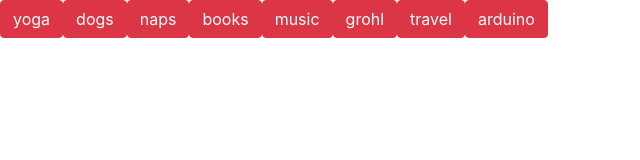
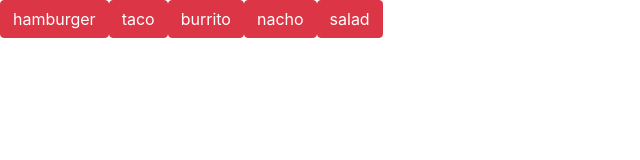
Before and after one commit to JamangutanGH/GifTastic, a plain HTML site: page index.html in a window 1280 px wide. Shown: the whole page, without its empty margins (0-640 px from the left). Drawn offline with nearby package versions, Linux system fonts and the light colour scheme.

Commit message:
final_rework

```diff
--- a/app.js
+++ b/app.js
@@ -1,58 +1,35 @@
 $(document).ready(function () {
+    // topics array
+    var topics = ["hamburger",
+        "taco",
+        "burrito",
+        "nacho",
+        "salad"];
+
     //my api key as a var API_KEY
     var API_KEY = "e7QbBCLWuTVNeGTu0ACiTRMnxML4COsg";
     //var requestUrl to access
     var requestUrl = "https:api.giphy.com/v1/gifs/search?api_key=" + API_KEY + "&limit=10&q=";
-    // topics array
-    var topics = ["yoga",
-        "dogs",
-        "naps",
-        "books",
-        "music",
-        "grohl",
-        "travel",
-        "arduino"];
-        console.log("1working- after topics[]");
+
 
     // for loop to generate and populate length of array into buttons
     for (var i = 0; i < topics.length; i++) {
-        //creating button variable and assigning it to an html button element
+        //create a button variable and assigning it to an html element
         var button = $("<button>");
-        //adding a bootstrap class to generated buttons
-        button.addClass("btn btn-danger");
-        //creates a button for the topic indexed in the topics array
+        //add the bootstap class danger to the previously created button
+        button.addClass("btn btn-danger topic");
+        //assign text to the buttons created topics[], and the corresponding 4loop value
         button.text(topics[i]);
-        //creates the button in the html DOM
+        //target anything with the class button and append the buttons created
         $("#buttons").append(button);
-        console.log("2working- inside topics 4loop");
-
-
-
     }
-
-    //assigning on on click event  button
-    $("button").on("click", function () {
-        $("#gifs").empty();
-        //jquery call on ajax
-        $.ajax({
-            method: "GET",
-            url: requestUrl + $(this).text()
-        }).then(function (response) {
-            console.log("3 working-response.data" + response.data);
-            for (var i = 0; i < response.data.length; i++) {
-                var img = createImage(response, i);
-                //populating <#gifs> with images
-                $("#gifs").append(img);
-                console.log("4 working inside second 4 loop ");
-
-            }
-        });
-    });
 
     function createImage(response, i) {
         var img = $("<img>")
         // set source attribute of element (<img src="response.data[0].images.downsized.url)" alt="">)
         img.attr("src", response.data[i].images.downsized.url);
+        // targeting <body> appending(adding) img
+        $("body").append(img);
         //set attribute of image to still
         img.attr("data-still", response.data[i].images.downsized_still.url);
         //set an attribue of image to animated
@@ -60,33 +37,49 @@
         // set an attribute of image to state
         img.attr("data-state", "animated");
 
-        var gifCard = $("<div class = 'gif-card'>");
+        var gifCard = $("<div class='gif-card'>");
         var pRating = $("<p>");
 
         gifCard.append(img);
-        gifCard.append("Rating: " + response.data[i].rating);
+        pRating.append("Rating: " + response.data[i].rating);
         gifCard.append(pRating);
         return gifCard;
     }
 
     $("button").on("click", function () {
-        //console.log("button works");
+        $("#gifs").empty();
+        $.ajax({
+            method: "GET",
+            url: requestUrl + $(this).text()
+        }).then(function (response) {
+            //iterate over the data recieved and populate into <img> named as a variable img
+            for (var i = 0; i < response.data.length; i++) {
+                var img = createImage(response, i);
+                //response.data[i].rating
+                console.log(response.data[i].rating);
+
+
+                //populating #gifs with images
+                $("#gifs").append(img);
+            }
+        });
+
+
     });
 
     $("img").on("click", function () {
-        //console.log("img works");
+
         var state = $(this).attr("data-state");
-        // if data-state is animated
         if (state === "animated") {
             console.log("still");
-            //set data-state to still
             $(this).attr("data-state", "still");
-            //changing the srs of the data-state to still
             $(this).attr("src", $(this).attr("data-still"));
         } else {
             console.log("animated");
             $(this).attr("data-state", "animated");
             $(this).attr("src", $(this).attr("data-animated"));
         }
-    });
+
+    })
+
 });
--- a/index.html
+++ b/index.html
@@ -9,10 +9,10 @@
     <link rel="stylesheet" href="./style.css">
 </head>
 <body>
+    <div id="buttons"></div>
+    <div id="gifs"></div>
+    <div id='gif-card'><p></p></div>
 
-    <div id="buttons"></div>
-
-    <div id="gifs"></div>
 
 
     <script src="https://code.jquery.com/jquery-3.3.1.min.js" integrity="sha256-FgpCb/KJQlLNfOu91ta32o/NMZxltwRo8QtmkMRdAu8=" crossorigin="anonymous"></script>
--- a/style.css
+++ b/style.css
@@ -1,4 +1,4 @@
-.gifCard {
+.gif-card {
     height: 200px;
     width: auto;
     float: left;
```
